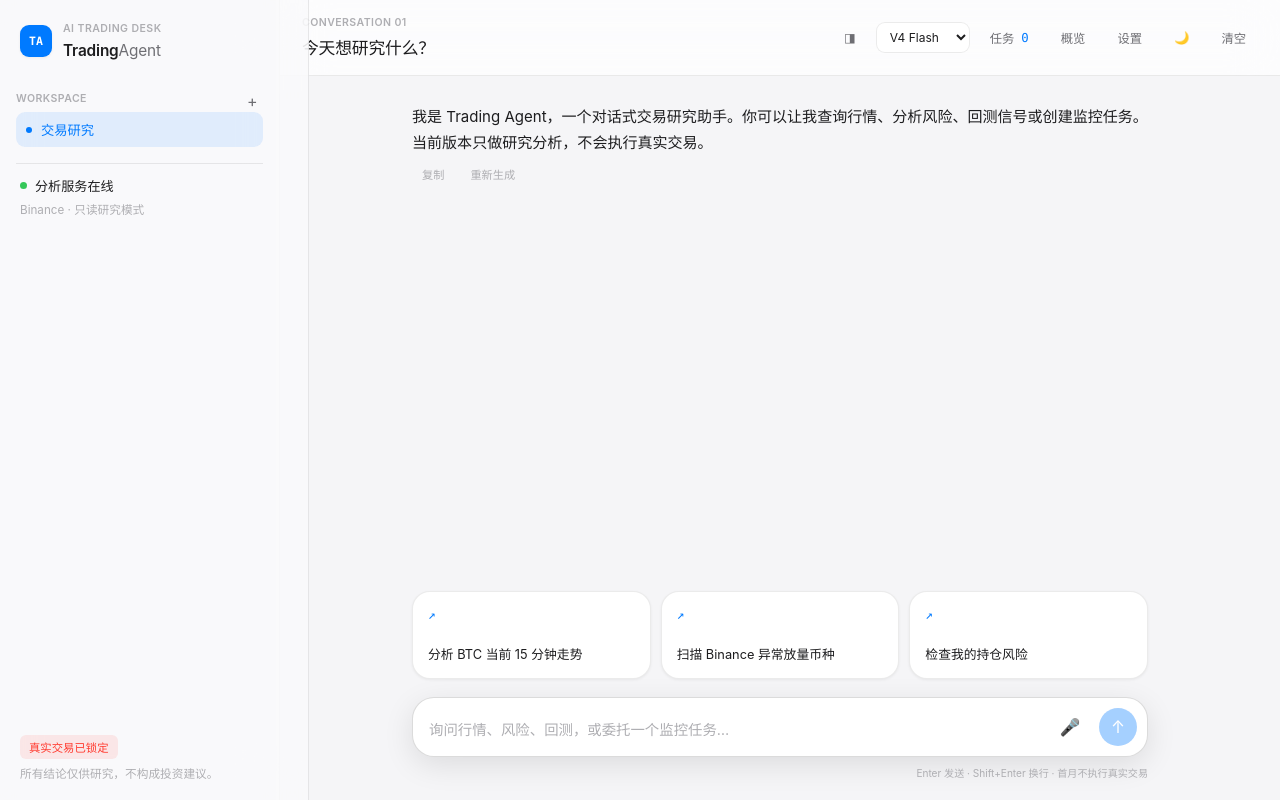
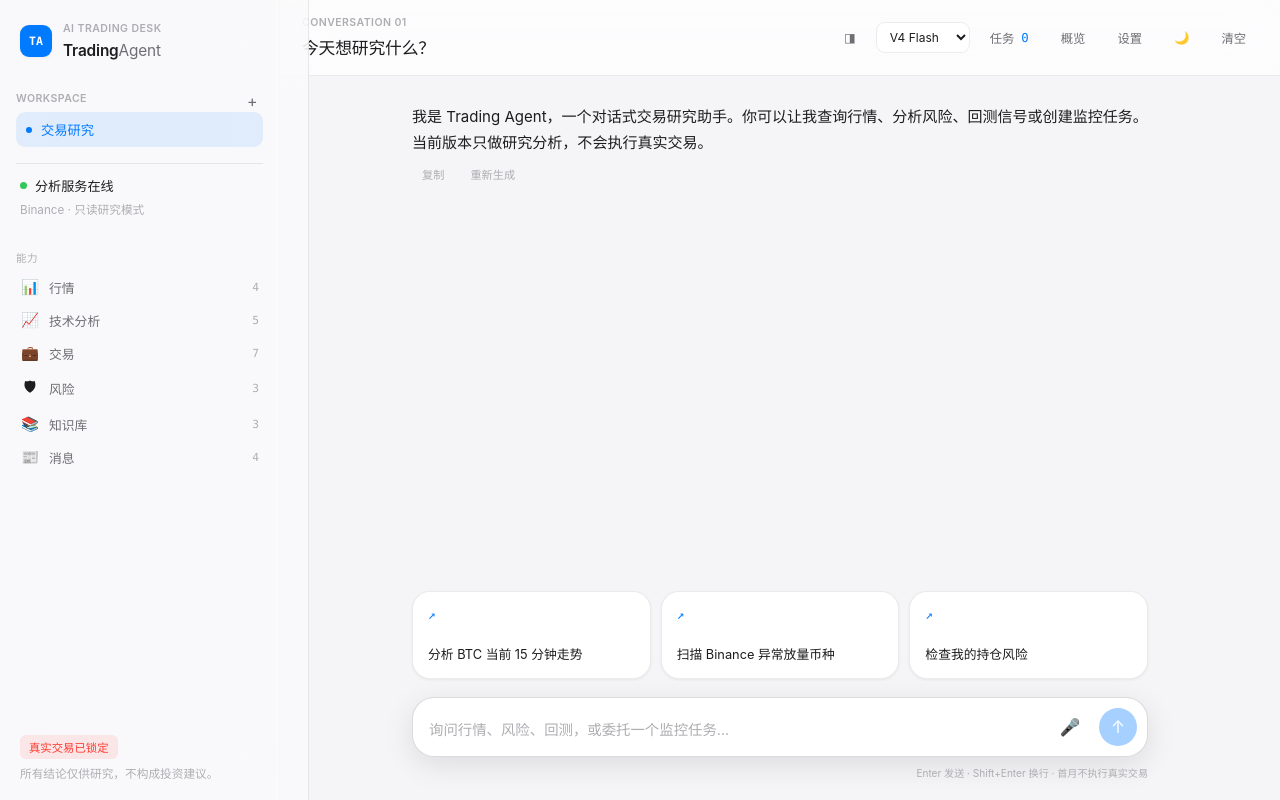
Before and after one commit to CryptoDuzey/trading-agent, a React (Vite) app in the folder apps/web/: page / in a window 1280 px wide. Built offline with nearby package versions, Linux system fonts and the light colour scheme.

Commit message:
feat: capability list in sidebar
- Sidebar shows grouped capabilities (market, TA, trading, risk, knowledge, news).

```diff
--- a/apps/web/src/App.tsx
+++ b/apps/web/src/App.tsx
@@ -77,6 +77,15 @@ const starterPrompts = [
   "分析 BTC 当前 15 分钟走势",
   "扫描 Binance 异常放量币种",
   "检查我的持仓风险",
+];
+
+const CAPABILITIES = [
+  { icon: "📊", name: "行情", count: 4 },
+  { icon: "📈", name: "技术分析", count: 5 },
+  { icon: "💼", name: "交易", count: 7 },
+  { icon: "🛡", name: "风险", count: 3 },
+  { icon: "📚", name: "知识库", count: 3 },
+  { icon: "📰", name: "消息", count: 4 },
 ];
 
 const initialMessages: ChatMessage[] = [
@@ -774,6 +783,17 @@ function App() {
           <p>Binance · 只读研究模式</p>
         </section>
 
+        <section className="capability-list">
+          <p className="overline">能力</p>
+          {CAPABILITIES.map((capability) => (
+            <div className="capability-item" key={capability.name}>
+              <span className="capability-icon">{capability.icon}</span>
+              <span className="capability-name">{capability.name}</span>
+              <span className="capability-count">{capability.count}</span>
+            </div>
+          ))}
+        </section>
+
         <footer>
           <span className="safety-badge">真实交易已锁定</span>
           <p>所有结论仅供研究，不构成投资建议。</p>
--- a/apps/web/src/styles.css
+++ b/apps/web/src/styles.css
@@ -154,6 +154,26 @@ button:focus-visible, textarea:focus-visible, input:focus-visible, select:focus-
 .status-heading { display: flex; align-items: center; gap: 8px; font-size: 0.82rem; }
 .live-dot { width: 7px; height: 7px; border-radius: 50%; background: var(--up); }
 .market-status p, .sidebar footer p { margin: 6px 0 0; color: var(--text-faint); font-size: 0.73rem; line-height: 1.6; }
+
+.capability-list { margin-top: 18px; }
+.capability-item {
+  display: flex;
+  align-items: center;
+  gap: 9px;
+  padding: 7px 4px;
+  border-radius: var(--radius-sm);
+  font-size: 0.8rem;
+  transition: background 0.15s var(--ease);
+}
+.capability-item:hover { background: rgba(0, 0, 0, 0.04); }
+.capability-icon { width: 20px; text-align: center; font-size: 0.9rem; }
+.capability-name { flex: 1; color: var(--text-dim); }
+.capability-count {
+  font-family: var(--font-mono);
+  font-variant-numeric: tabular-nums;
+  color: var(--text-faint);
+  font-size: 0.7rem;
+}
 
 .sidebar footer { margin-top: auto; padding: 0 4px; }
 .safety-badge {
```
